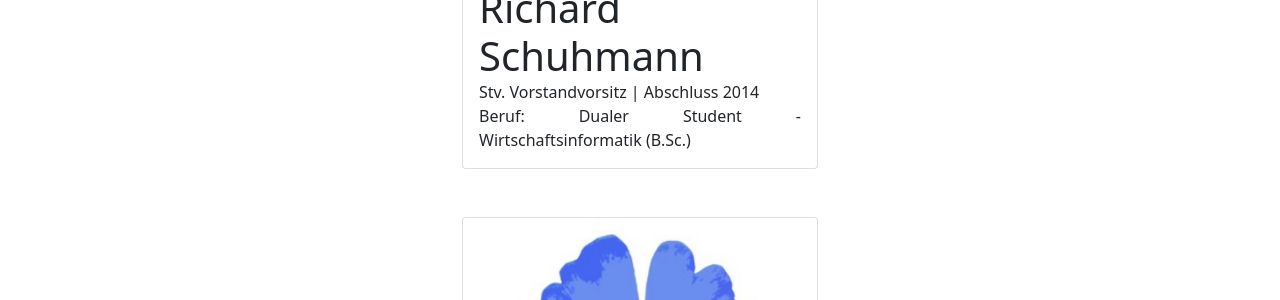
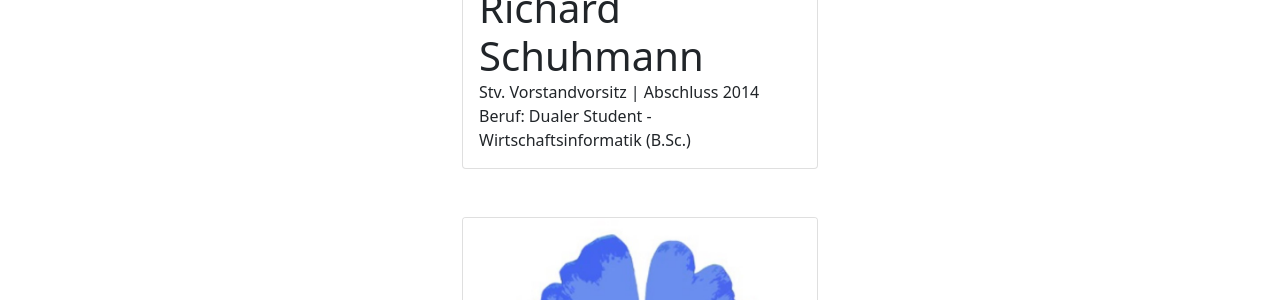
Before and after one commit to alumni-lenne/alumnipage, a Jekyll site: the page built from about.html, in a window 1280 px wide. Shown: the part 1043-1343 px from the top of the page. Built offline with Jekyll 4.4.1, drawn with Linux system fonts in a browser that asks for light colours; nearby versions of some CDN libraries.

Commit message:
text alignment in cards changed

```diff
--- a/_sass/main.scss
+++ b/_sass/main.scss
@@ -19,6 +19,10 @@ ul a{
 
 p{
 text-align: justify;
+}
+
+.card-text{
+  text-align:left
 }
 
 nav{
--- a/index.html
+++ b/index.html
@@ -3,7 +3,7 @@ layout: default
 headline: "Willkommmen"
 ---
 
-<h1 class="display-2 mb-3">{{ page.headline }}&nbsp;</h1>
+<h1 class="display-2 mb-3">{{ page.headline }}&nbsp;/h1>
 
 <div class="text-center col-md-4 offset-md-4">
 <img class="img-fluid" src="{{site.baseurl}}/assets/pics/logo.jpg">
```
